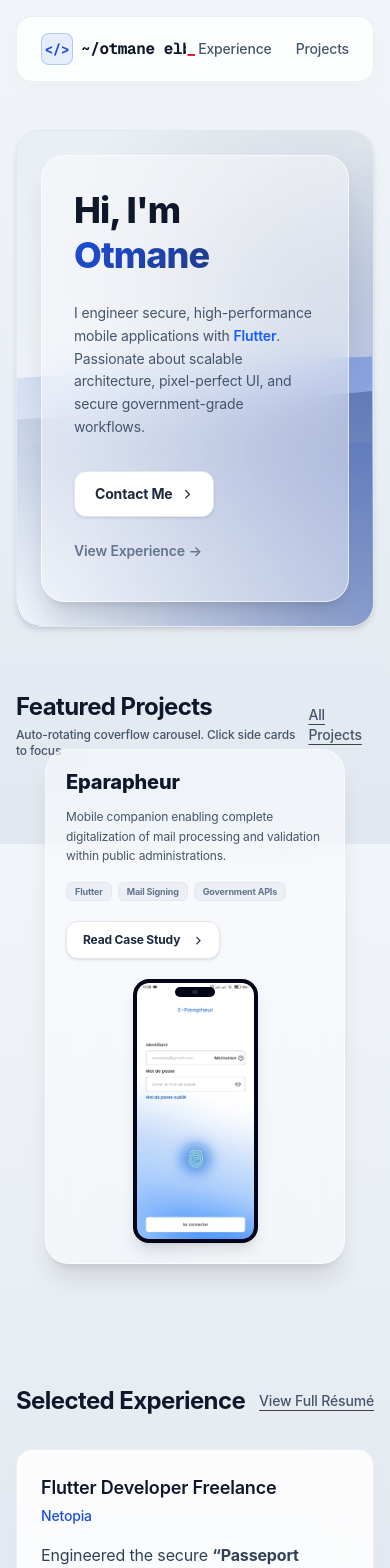
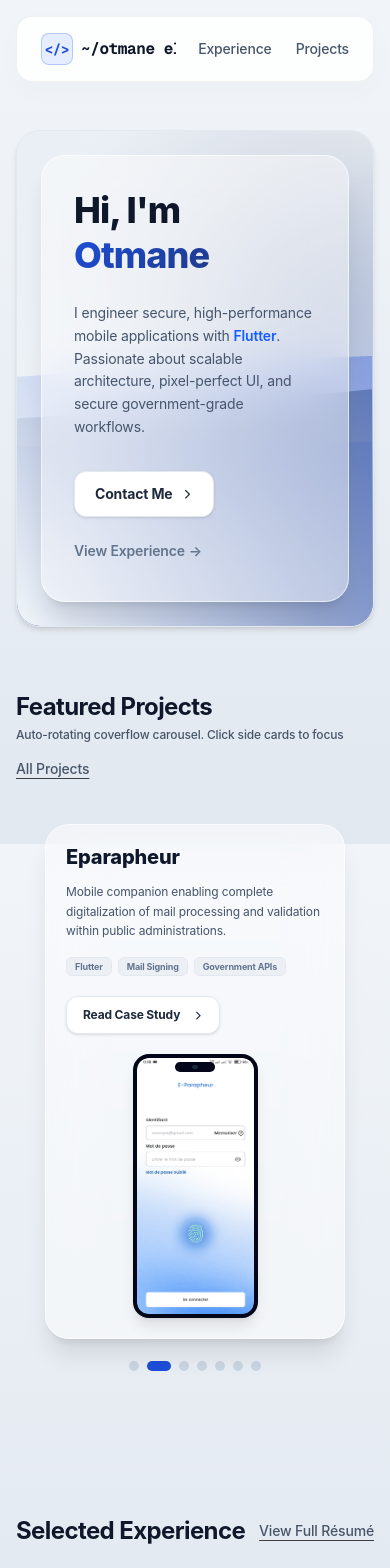
Before and after one commit to otmane-elb/portfolio, a Next.js app: page / in a window 390 px wide. Shown: the top 1568 px of the page. Built offline with nearby package versions, Linux system fonts and the light colour scheme; no server answers.

Commit message:
improve responsiveness and adjust heights for the featured projects section

```diff
--- a/src/app/page.tsx
+++ b/src/app/page.tsx
@@ -276,22 +276,22 @@ export default function Home() {
 
       {/* Projects 3D Coverflow Carousel Section - Rendered FIRST */}
       <motion.section variants={FADE_UP_ANIMATION_VARIANTS} className="space-y-8">
-        <div className="flex items-center justify-between">
+        <div className="flex flex-col sm:flex-row sm:items-center justify-between gap-4">
           <div className="space-y-1">
             <h2 className="text-2xl sm:text-3xl font-bold tracking-tight text-neutral-100">Featured Projects</h2>
             <p className="text-xs text-neutral-400 font-medium">Auto-rotating coverflow carousel. Click side cards to focus</p>
           </div>
-          <Link href="/projects" className="text-sm font-medium text-neutral-400 hover:text-white transition-colors underline decoration-neutral-700 underline-offset-4 hover:decoration-white">All Projects</Link>
+          <Link href="/projects" className="text-sm font-medium text-neutral-400 hover:text-white transition-colors underline decoration-neutral-700 underline-offset-4 hover:decoration-white whitespace-nowrap self-start sm:self-auto">All Projects</Link>
         </div>
 
         {/* 3D Stack Track Container */}
         <div className="relative flex flex-col items-center w-full select-none py-4">
 
           {/* Main absolute stack area */}
-          <div className="flex items-center justify-center w-full overflow-visible min-h-[400px] relative px-4">
+          <div className="flex items-center justify-center w-full overflow-visible min-h-[510px] md:min-h-[420px] relative px-4">
 
             {/* Absolute Stacking Track */}
-            <div className="relative w-full max-w-5xl h-[360px] md:h-[400px] flex items-center justify-center overflow-visible">
+            <div className="relative w-full max-w-5xl h-[470px] md:h-[380px] flex items-center justify-center overflow-visible">
               {PROJECTS_DATA.map((project, idx) => {
                 const d = getRelativeIndex(idx);
                 const isActive = d === 0;
```
